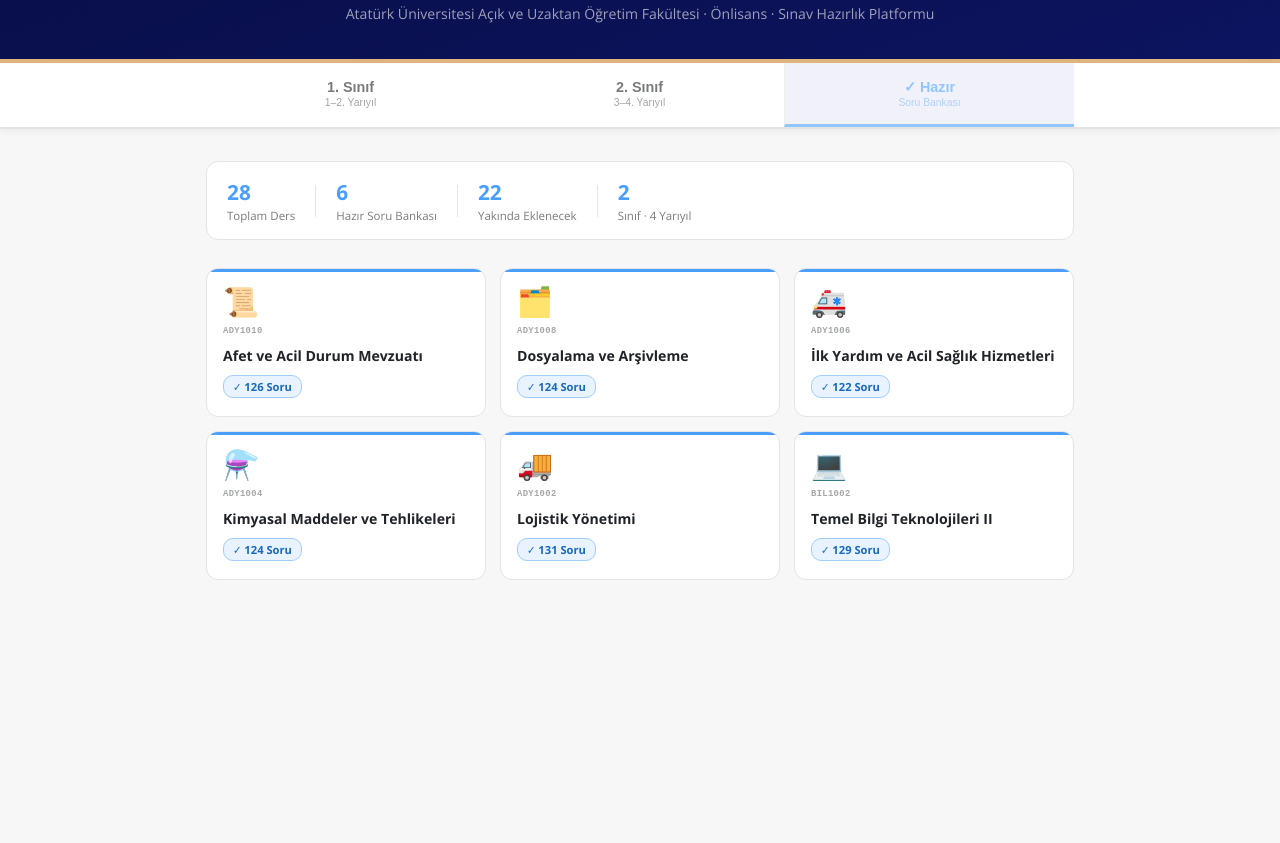
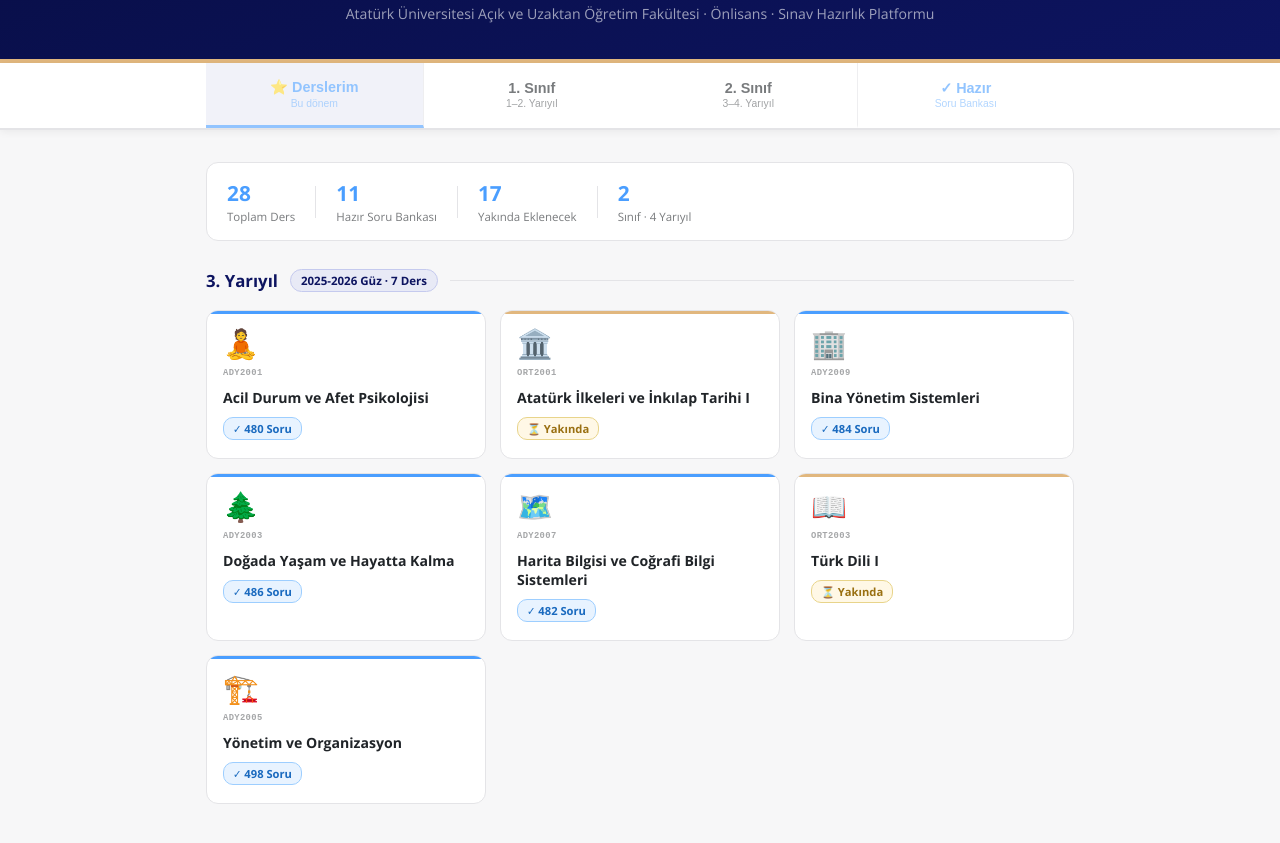
Before and after one commit to wo1fi3ms/ataaof-aday, a plain HTML site: page index.html in a window 1280 px wide. Shown: the part 181-1024 px from the top of the page. Before the commit the page ends 821 px from the top, so only its background shows below. Drawn offline with nearby package versions, Linux system fonts and the light colour scheme.

Commit message:
feat: Derslerim sekmesi, 2.sınıf güz dersleri ve soru sayıları eklendi
- ⭐ Derslerim sekmesi varsayılan sekme olarak eklendi (3. Yarıyıl 2025-2026 Güz)
- 2. Sınıf Güz 5 ders kartı "yakında" → "hazır" güncellendi (doğru dosya yollarıyla)
- Hazır sekmesi artık 1. ve 2. sınıf derslerini birlikte gösteriyor (11 ders)
- Derslerim paneli istatistik sayacından hariç tutuldu (çift sayım önlendi)
- .gitignore: 1_sinif/bahar/*_raw.json eklendi

Co-Authored-By: Claude Sonnet 4.6 <noreply@anthropic.com>

```diff
--- a/index.html
+++ b/index.html
@@ -62,6 +62,9 @@ body{font-family:'Open Sans','Segoe UI',Tahoma,sans-serif;background:var(--bg);c
 .class-tab .tab-label{display:block;font-size:.72em;font-weight:400;color:inherit;opacity:.7;margin-top:2px;}
 .class-tab.tab-ready{color:var(--accent);border-left:1px solid var(--border);}
 .class-tab.tab-ready.active{background:var(--green-lt);border-bottom-color:var(--accent);}
+.class-tab.tab-current{color:var(--accent);border-right:1px solid var(--border);}
+.class-tab.tab-current.active{background:var(--green-lt);border-bottom-color:var(--accent);}
+.class-tab.tab-current:hover{color:var(--accent);background:var(--green-lt);}
 #class-ready .course-grid{grid-template-columns:repeat(auto-fill,minmax(240px,1fr));}
 
 /* ── Content ── */
@@ -146,6 +149,10 @@ body.dark-mode .badge-soon{background:#2a2010;color:#e8c840;border-color:#5a4a10
 
 <nav class="class-nav">
   <div class="class-tabs">
+    <button class="class-tab tab-current active" onclick="showDerslerim(this)">
+      ⭐ Derslerim
+      <span class="tab-label">Bu dönem</span>
+    </button>
     <button class="class-tab" onclick="showClass(1,this)">
       1. Sınıf
       <span class="tab-label">1–2. Yarıyıl</span>
@@ -154,7 +161,7 @@ body.dark-mode .badge-soon{background:#2a2010;color:#e8c840;border-color:#5a4a10
       2. Sınıf
       <span class="tab-label">3–4. Yarıyıl</span>
     </button>
-    <button class="class-tab tab-ready active" onclick="showReady(this)">
+    <button class="class-tab tab-ready" onclick="showReady(this)">
       ✓ Hazır
       <span class="tab-label">Soru Bankası</span>
     </button>
@@ -173,8 +180,73 @@ body.dark-mode .badge-soon{background:#2a2010;color:#e8c840;border-color:#5a4a10
     <div class="stat"><span class="stat-val">2</span><span class="stat-lbl">Sınıf · 4 Yarıyıl</span></div>
   </div>
 
+  <!-- ════════════════════════════════════════════ DERSLERİM PANEL -->
+  <div class="class-panel active" id="class-derslerim">
+
+    <div class="semester">
+      <div class="semester-header">
+        <span class="semester-title">3. Yarıyıl</span>
+        <span class="semester-badge">2025-2026 Güz · 7 Ders</span>
+        <div class="semester-line"></div>
+      </div>
+      <div class="course-grid">
+
+        <a href="2_sinif/guz/Acil_Durum_ve_Afet_Psikolojisi_Soru_Bankasi.html" class="course-card ready">
+          <div class="card-emoji">🧘</div>
+          <div class="card-code">ADY2001</div>
+          <div class="card-name">Acil Durum ve Afet Psikolojisi</div>
+          <span class="card-badge badge-ready">✓ 480 Soru</span>
+        </a>
+
+        <a href="2_sinif/guz/ORT2001_Soru_Bankasi.html" class="course-card soon">
+          <div class="card-emoji">🏛️</div>
+          <div class="card-code">ORT2001</div>
+          <div class="card-name">Atatürk İlkeleri ve İnkılap Tarihi I</div>
+          <span class="card-badge badge-soon">⏳ Yakında</span>
+        </a>
+
+        <a href="2_sinif/guz/Bina_Yonetim_Sistemleri_Soru_Bankasi.html" class="course-card ready">
+          <div class="card-emoji">🏢</div>
+          <div class="card-code">ADY2009</div>
+          <div class="card-name">Bina Yönetim Sistemleri</div>
+          <span class="card-badge badge-ready">✓ 484 Soru</span>
+        </a>
+
+        <a href="2_sinif/guz/Dogada_Yasam_ve_Hayatta_Kalma_Soru_Bankasi.html" class="course-card ready">
+          <div class="card-emoji">🌲</div>
+          <div class="card-code">ADY2003</div>
+          <div class="card-name">Doğada Yaşam ve Hayatta Kalma</div>
+          <span class="card-badge badge-ready">✓ 486 Soru</span>
+        </a>
+
+        <a href="2_sinif/guz/Harita_Bilgisi_ve_Cografi_Bilgi_Sistemleri_Soru_Bankasi.html" class="course-card ready">
+          <div class="card-emoji">🗺️</div>
+          <div class="card-code">ADY2007</div>
+          <div class="card-name">Harita Bilgisi ve Coğrafi Bilgi Sistemleri</div>
+          <span class="card-badge badge-ready">✓ 482 Soru</span>
+        </a>
+
+        <a href="2_sinif/guz/ORT2003_Soru_Bankasi.html" class="course-card soon">
+          <div class="card-emoji">📖</div>
+          <div class="card-code">ORT2003</div>
+          <div class="card-name">Türk Dili I</div>
+          <span class="card-badge badge-soon">⏳ Yakında</span>
+        </a>
+
+        <a href="2_sinif/guz/Yonetim_ve_Organizasyon_Soru_Bankasi.html" class="course-card ready">
+          <div class="card-emoji">🏗️</div>
+          <div class="card-code">ADY2005</div>
+          <div class="card-name">Yönetim ve Organizasyon</div>
+          <span class="card-badge badge-ready">✓ 498 Soru</span>
+        </a>
+
+      </div>
+    </div><!-- /3. Yarıyıl Derslerim -->
+
+  </div><!-- /class-derslerim -->
+
   <!-- ═══════════════════════════════════════════════ HAZIR PANEL -->
-  <div class="class-panel active" id="class-ready">
+  <div class="class-panel" id="class-ready">
     <div class="course-grid" id="ready-grid"></div>
     <div class="empty-ready" id="empty-ready" style="display:none;">
       <div class="empty-icon">📚</div>
@@ -318,11 +390,11 @@ body.dark-mode .badge-soon{background:#2a2010;color:#e8c840;border-color:#5a4a10
       </div>
       <div class="course-grid">
 
-        <a href="2_sinif/guz/ADY2001_Soru_Bankasi.html" class="course-card soon">
+        <a href="2_sinif/guz/Acil_Durum_ve_Afet_Psikolojisi_Soru_Bankasi.html" class="course-card ready">
           <div class="card-emoji">🧘</div>
           <div class="card-code">ADY2001</div>
           <div class="card-name">Acil Durum ve Afet Psikolojisi</div>
-          <span class="card-badge badge-soon">⏳ Yakında</span>
+          <span class="card-badge badge-ready">✓ 480 Soru</span>
         </a>
 
         <a href="2_sinif/guz/ORT2001_Soru_Bankasi.html" class="course-card soon">
@@ -332,25 +404,25 @@ body.dark-mode .badge-soon{background:#2a2010;color:#e8c840;border-color:#5a4a10
           <span class="card-badge badge-soon">⏳ Yakında</span>
         </a>
 
-        <a href="2_sinif/guz/ADY2009_Soru_Bankasi.html" class="course-card soon">
+        <a href="2_sinif/guz/Bina_Yonetim_Sistemleri_Soru_Bankasi.html" class="course-card ready">
           <div class="card-emoji">🏢</div>
           <div class="card-code">ADY2009</div>
           <div class="card-name">Bina Yönetim Sistemleri</div>
-          <span class="card-badge badge-soon">⏳ Yakında</span>
+          <span class="card-badge badge-ready">✓ 484 Soru</span>
         </a>
 
-        <a href="2_sinif/guz/ADY2003_Soru_Bankasi.html" class="course-card soon">
+        <a href="2_sinif/guz/Dogada_Yasam_ve_Hayatta_Kalma_Soru_Bankasi.html" class="course-card ready">
           <div class="card-emoji">🌲</div>
           <div class="card-code">ADY2003</div>
           <div class="card-name">Doğada Yaşam ve Hayatta Kalma</div>
-          <span class="card-badge badge-soon">⏳ Yakında</span>
+          <span class="card-badge badge-ready">✓ 486 Soru</span>
         </a>
 
-        <a href="2_sinif/guz/ADY2007_Soru_Bankasi.html" class="course-card soon">
+        <a href="2_sinif/guz/Harita_Bilgisi_ve_Cografi_Bilgi_Sistemleri_Soru_Bankasi.html" class="course-card ready">
           <div class="card-emoji">🗺️</div>
           <div class="card-code">ADY2007</div>
           <div class="card-name">Harita Bilgisi ve Coğrafi Bilgi Sistemleri</div>
-          <span class="card-badge badge-soon">⏳ Yakında</span>
+          <span class="card-badge badge-ready">✓ 482 Soru</span>
         </a>
 
         <a href="2_sinif/guz/ORT2003_Soru_Bankasi.html" class="course-card soon">
@@ -360,11 +432,11 @@ body.dark-mode .badge-soon{background:#2a2010;color:#e8c840;border-color:#5a4a10
           <span class="card-badge badge-soon">⏳ Yakında</span>
         </a>
 
-        <a href="2_sinif/guz/ADY2005_Soru_Bankasi.html" class="course-card soon">
+        <a href="2_sinif/guz/Yonetim_ve_Organizasyon_Soru_Bankasi.html" class="course-card ready">
           <div class="card-emoji">🏗️</div>
           <div class="card-code">ADY2005</div>
           <div class="card-name">Yönetim ve Organizasyon</div>
-          <span class="card-badge badge-soon">⏳ Yakında</span>
+          <span class="card-badge badge-ready">✓ 498 Soru</span>
         </a>
 
       </div>
@@ -435,6 +507,14 @@ body.dark-mode .badge-soon{background:#2a2010;color:#e8c840;border-color:#5a4a10
 </div><!-- /content -->
 
 <script>
+function showDerslerim(btn) {
+  document.querySelectorAll('.class-panel').forEach(p => p.classList.remove('active'));
+  document.querySelectorAll('.class-tab').forEach(t => t.classList.remove('active'));
+  document.getElementById('class-derslerim').classList.add('active');
+  btn.classList.add('active');
+  sessionStorage.setItem('activeClass', 'derslerim');
+}
+
 function showClass(n, btn) {
   document.querySelectorAll('.class-panel').forEach(p => p.classList.remove('active'));
   document.querySelectorAll('.class-tab').forEach(t => t.classList.remove('active'));
@@ -449,7 +529,7 @@ function showReady(btn) {
   const grid   = document.getElementById('ready-grid');
   const empty  = document.getElementById('empty-ready');
   grid.innerHTML = '';
-  document.querySelectorAll('.class-panel:not(#class-ready) .course-card.ready').forEach(card => {
+  document.querySelectorAll('.class-panel:not(#class-ready):not(#class-derslerim) .course-card.ready').forEach(card => {
     grid.appendChild(card.cloneNode(true));
   });
   const hasReady = grid.children.length > 0;
@@ -481,19 +561,23 @@ function showReady(btn) {
 /* ── Sayfa geçişlerinde session yönetimi ── */
 (function(){
   const saved = sessionStorage.getItem('activeClass');
-  if (saved && saved !== 'ready') {
-    const btn = document.querySelectorAll('.class-tab')[parseInt(saved) - 1];
-    if (btn) showClass(parseInt(saved), btn);
-  } else {
+  if (saved === '1' || saved === '2') {
+    const n = parseInt(saved);
+    const btn = document.querySelectorAll('.class-tab')[n]; // Derslerim=0, 1.Sınıf=1, 2.Sınıf=2
+    if (btn) showClass(n, btn);
+  } else if (saved === 'ready') {
     const btn = document.querySelector('.class-tab.tab-ready');
     if (btn) showReady(btn);
+  } else {
+    const btn = document.querySelector('.class-tab.tab-current');
+    if (btn) showDerslerim(btn);
   }
 })();
 
 /* ── İstatistik sayacını DOM'dan otomatik hesapla ── */
 (function(){
-  const ready = document.querySelectorAll('.class-panel:not(#class-ready) .course-card.ready').length;
-  const soon  = document.querySelectorAll('.course-card.soon').length;
+  const ready = document.querySelectorAll('.class-panel:not(#class-ready):not(#class-derslerim) .course-card.ready').length;
+  const soon  = document.querySelectorAll('.class-panel:not(#class-ready):not(#class-derslerim) .course-card.soon').length;
   document.getElementById('stat-ready').textContent = ready;
   document.getElementById('stat-soon').textContent  = soon;
 })();
```
Also changed, not shown: 1 other file.
